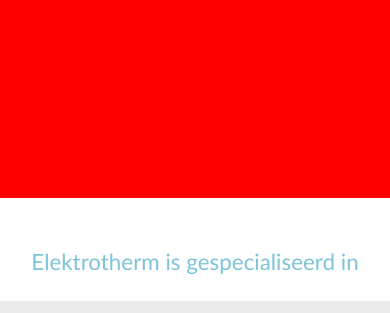
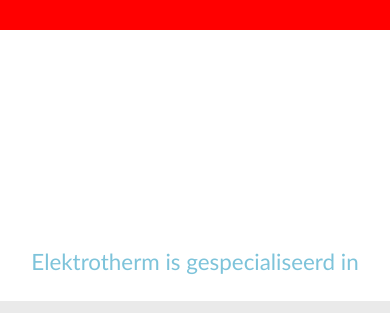
Before and after one commit to B1op1/Jimmy, a plain HTML site: page index.html in a window 390 px wide. Shown: the part 428-741 px from the top of the page. Drawn offline with nearby package versions, Linux system fonts and the light colour scheme; a script that the page names is missing.

Commit message:
Update home.css

```diff
--- a/styles/home.css
+++ b/styles/home.css
@@ -203,6 +203,12 @@
   justify-content: center;
   align-items: flex-start;
   height: 60vh;
+}
+
+@media only screen and (max-width: 1000px) {
+  .sliding {
+    height: 40vh;
+  }
 }
 
 .sliding img {
```
